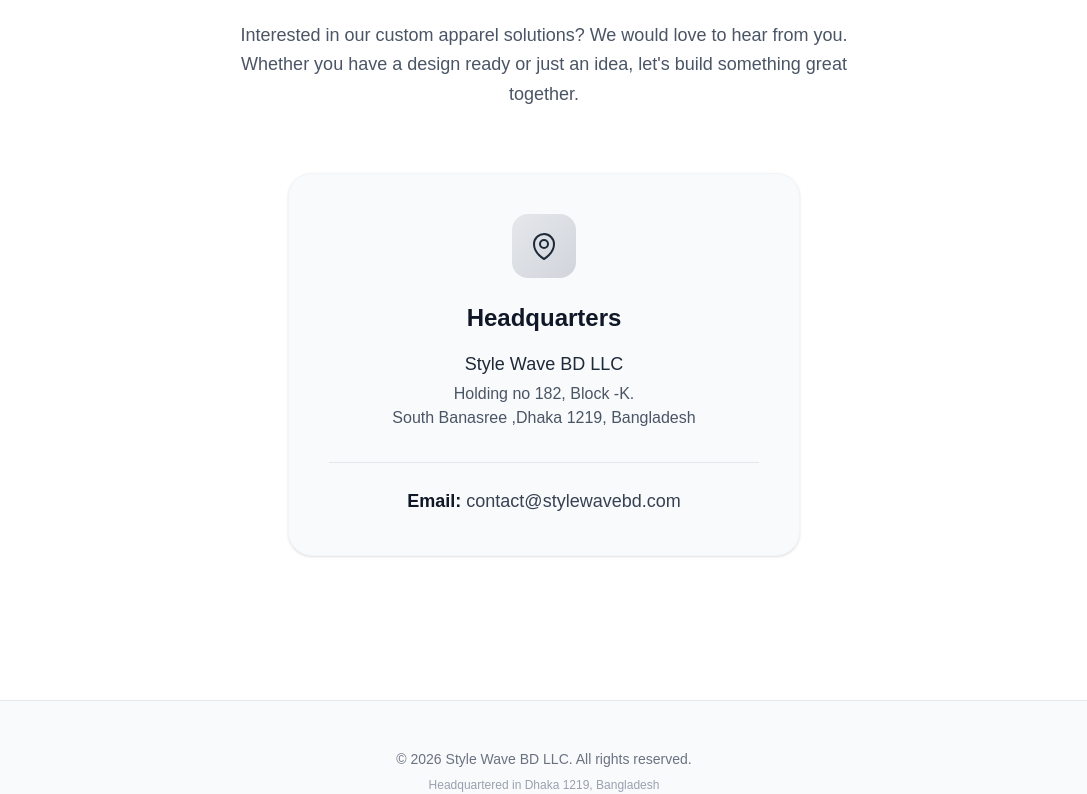
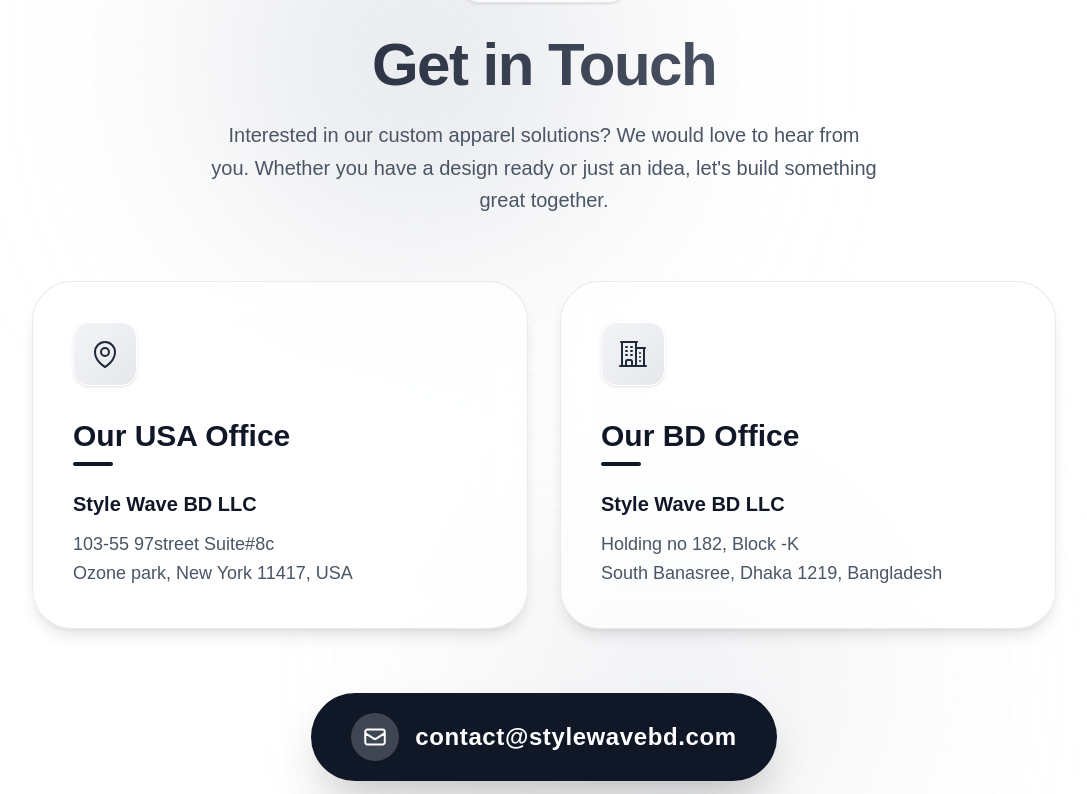
Before and after one commit to stylewavebdllc-maker/story-wave-bd-llc, a Next.js app: page /contact in a window 1280 px wide. Shown: the part 228-1022 px from the top of the page, without its empty margins (96-1183 px from the left). Built offline with nearby package versions, Linux system fonts and the light colour scheme.

Commit message:
Added the Updated Footer and Contact page with new office locations, enhanced layout, and improved user experience.

```diff
--- a/src/Components/Footer.jsx
+++ b/src/Components/Footer.jsx
@@ -6,7 +6,7 @@ export default function Footer() {
           <p className="text-gray-500 text-sm">
             © {new Date().getFullYear()} Style Wave BD LLC. All rights reserved.
           </p>
-          <p className="text-gray-400 text-xs mt-2">Headquartered in Dhaka 1219, Bangladesh</p>
+          <p className="text-gray-400 text-xs mt-2">Office in   New York 11417, USA | Dhaka 1219, Bangladesh</p>
         </div>
       </div>
     </footer>
--- a/src/app/contact/page.jsx
+++ b/src/app/contact/page.jsx
@@ -1,42 +1,96 @@
 export default function ContactPage() {
   return (
-    <div className="max-w-4xl mx-auto px-4 sm:px-6 lg:px-8 py-20 text-center">
+    <div className="relative min-h-screen py-24 overflow-hidden flex items-center justify-center">
+
+      {/* Background Decorative Glowing Orbs (Premium Effect) */}
+      <div className="absolute top-0 left-1/4 w-96 h-96 bg-gray-300 dark:bg-gray-700/20 rounded-full mix-blend-multiply dark:mix-blend-overlay filter blur-[120px] opacity-60"></div>
+      <div className="absolute bottom-0 right-1/4 w-96 h-96 bg-gray-200 dark:bg-gray-800/40 rounded-full mix-blend-multiply dark:mix-blend-overlay filter blur-[120px] opacity-60"></div>
+
+      <div className="relative z-10 max-w-6xl mx-auto px-4 sm:px-6 lg:px-8 w-full text-center">
+
+        {/* Top Badge */}
+        <div className="inline-flex items-center gap-2 px-5 py-2 rounded-full bg-white/60 dark:bg-gray-800/60 backdrop-blur-md border border-gray-200 dark:border-gray-700/50 text-sm font-semibold text-gray-800 dark:text-gray-300 mb-8 shadow-sm">
+          <span className="relative flex h-2.5 w-2.5">
+            <span className="animate-ping absolute inline-flex h-full w-full rounded-full bg-gray-500 opacity-75"></span>
+            <span className="relative inline-flex rounded-full h-2.5 w-2.5 bg-gray-700 dark:bg-gray-400"></span>
+          </span>
+          We are available
+        </div>
 
         {/* Heading */}
-      <h1 className="text-4xl md:text-5xl font-bold mb-6 text-gray-900 dark:text-white">
+        <h1 className="text-5xl md:text-6xl font-extrabold mb-6 text-transparent bg-clip-text bg-gradient-to-r from-gray-900 to-gray-500 dark:from-white dark:to-gray-500 tracking-tight">
           Get in Touch
         </h1>
 
         {/* Subheading */}
-      <p className="text-lg text-gray-600 dark:text-gray-300 mb-16 max-w-2xl mx-auto leading-relaxed">
+        <p className="text-lg md:text-xl text-gray-600 dark:text-gray-400 mb-16 max-w-2xl mx-auto leading-relaxed">
           Interested in our custom apparel solutions? We would love to hear from you.
           Whether you have a design ready or just an idea, let's build something great together.
         </p>
 
-      {/* Contact Card with Premium Hover & Dark Mode Effects */}
-      <div className="bg-gray-50 dark:bg-gray-800/50 p-10 rounded-3xl border border-gray-100 dark:border-gray-700/50 max-w-lg mx-auto shadow-sm dark:shadow-xl backdrop-blur-sm transition-all duration-300 hover:-translate-y-2 hover:shadow-lg dark:hover:shadow-gray-900/50 hover:border-gray-300 dark:hover:border-gray-600">
+        {/* Separate Cards Container for Addresses */}
+        <div className="grid grid-cols-1 md:grid-cols-2 gap-8 max-w-5xl mx-auto mb-16">
 
-        {/* Location Icon with Gradient Background */}
-        <div className="w-16 h-16 mx-auto mb-6 bg-gradient-to-br from-gray-200 to-gray-300 dark:from-gray-700 dark:to-gray-600 rounded-2xl flex items-center justify-center transform transition-transform hover:scale-110 duration-300">
+          {/* USA Office Card */}
+          <div className="group relative bg-white/70 dark:bg-gray-900/50 backdrop-blur-xl p-10 rounded-[2.5rem] border border-gray-200/80 dark:border-gray-700/50 shadow-lg dark:shadow-[0_0_40px_rgba(0,0,0,0.2)] text-left transition-all duration-500 hover:-translate-y-3 hover:shadow-2xl dark:hover:shadow-gray-800/30 dark:hover:border-gray-600 overflow-hidden">
+            <div className="absolute inset-0 bg-gradient-to-br from-gray-100/50 to-transparent dark:from-gray-800/30 dark:to-transparent opacity-0 group-hover:opacity-100 transition-opacity duration-500"></div>
+
+            <div className="relative z-10">
+              <div className="w-16 h-16 rounded-2xl bg-gradient-to-br from-gray-100 to-gray-200 dark:from-gray-800 dark:to-gray-700 flex items-center justify-center mb-8 shadow-sm border border-white dark:border-gray-600 group-hover:scale-110 transition-transform duration-500">
                 <svg className="w-8 h-8 text-gray-800 dark:text-white" fill="none" viewBox="0 0 24 24" stroke="currentColor" strokeWidth="1.5">
                   <path strokeLinecap="round" strokeLinejoin="round" d="M15 10.5a3 3 0 1 1-6 0 3 3 0 0 1 6 0Z" />
                   <path strokeLinecap="round" strokeLinejoin="round" d="M19.5 10.5c0 7.142-7.5 11.25-7.5 11.25S4.5 17.642 4.5 10.5a7.5 7.5 0 1 1 15 0Z" />
                 </svg>
               </div>
+              <h2 className="text-3xl font-bold text-gray-900 dark:text-white mb-2">Our USA Office</h2>
+              <div className="w-10 h-1 bg-gray-900 dark:bg-white rounded-full mb-6 group-hover:w-20 transition-all duration-500"></div>
 
-        {/* Address Information */}
-        <h2 className="text-2xl font-bold mb-4 text-gray-900 dark:text-white">Headquarters</h2>
-        <p className="text-gray-800 dark:text-gray-200 text-lg font-medium mb-1">Style Wave BD LLC</p>
-        <p className="text-gray-600 dark:text-gray-400">Holding no 182, Block -K. </p>
-        <p className="text-gray-600 dark:text-gray-400">South Banasree ,Dhaka 1219, Bangladesh </p>
+              <p className="text-gray-900 dark:text-gray-200 text-xl font-semibold mb-3">Style Wave BD LLC</p>
+              <p className="text-gray-600 dark:text-gray-400 text-lg leading-relaxed">103-55 97street Suite#8c<br/>Ozone park, New York 11417, USA</p>
+            </div>
+          </div>
 
-        {/* Divider & Email Section */}
-        <div className="mt-8 pt-6 border-t border-gray-200 dark:border-gray-700">
-          <p className="text-gray-700 dark:text-gray-300 text-lg">
-            <strong className="text-gray-900 dark:text-white font-semibold">Email:</strong> contact@stylewavebd.com
-          </p>
+          {/* Bangladesh Office Card */}
+          <div className="group relative bg-white/70 dark:bg-gray-900/50 backdrop-blur-xl p-10 rounded-[2.5rem] border border-gray-200/80 dark:border-gray-700/50 shadow-lg dark:shadow-[0_0_40px_rgba(0,0,0,0.2)] text-left transition-all duration-500 hover:-translate-y-3 hover:shadow-2xl dark:hover:shadow-gray-800/30 dark:hover:border-gray-600 overflow-hidden">
+            <div className="absolute inset-0 bg-gradient-to-br from-gray-100/50 to-transparent dark:from-gray-800/30 dark:to-transparent opacity-0 group-hover:opacity-100 transition-opacity duration-500"></div>
+
+            <div className="relative z-10">
+              <div className="w-16 h-16 rounded-2xl bg-gradient-to-br from-gray-100 to-gray-200 dark:from-gray-800 dark:to-gray-700 flex items-center justify-center mb-8 shadow-sm border border-white dark:border-gray-600 group-hover:scale-110 transition-transform duration-500">
+                <svg className="w-8 h-8 text-gray-800 dark:text-white" fill="none" viewBox="0 0 24 24" stroke="currentColor" strokeWidth="1.5">
+                  <path strokeLinecap="round" strokeLinejoin="round" d="M2.25 21h19.5m-18-18v18m10.5-18v18m6-13.5V21M6.75 6.75h.75m-.75 3h.75m-.75 3h.75m3-6h.75m-.75 3h.75m-.75 3h.75M6.75 21v-3.375c0-.621.504-1.125 1.125-1.125h2.25c.621 0 1.125.504 1.125 1.125V21M3 3h12m-.75 4.5H21m-3.75 3.75h.008v.008h-.008v-.008Zm0 3h.008v.008h-.008v-.008Zm0 3h.008v.008h-.008v-.008Z" />
+                </svg>
+              </div>
+              <h2 className="text-3xl font-bold text-gray-900 dark:text-white mb-2">Our BD Office</h2>
+              <div className="w-10 h-1 bg-gray-900 dark:bg-white rounded-full mb-6 group-hover:w-20 transition-all duration-500"></div>
+
+              <p className="text-gray-900 dark:text-gray-200 text-xl font-semibold mb-3">Style Wave BD LLC</p>
+              <p className="text-gray-600 dark:text-gray-400 text-lg leading-relaxed">Holding no 182, Block -K<br/>South Banasree, Dhaka 1219, Bangladesh</p>
+            </div>
+          </div>
 
         </div>
+
+        {/* ULTRA PREMIUM Email Banner Button */}
+        <a
+          href="mailto:contact@stylewavebd.com"
+          className="group relative inline-flex items-center justify-center gap-5 bg-gray-900 dark:bg-white text-white dark:text-gray-900 px-10 py-5 rounded-full shadow-2xl transition-all duration-500 hover:scale-105 hover:shadow-[0_0_40px_rgba(0,0,0,0.3)] dark:hover:shadow-[0_0_40px_rgba(255,255,255,0.3)] overflow-hidden"
+        >
+          {/* Animated Glow inside button on hover */}
+          <div className="absolute inset-0 bg-gradient-to-r from-gray-800 to-black dark:from-gray-100 dark:to-white opacity-0 group-hover:opacity-100 transition-opacity duration-500"></div>
+
+          {/* Content (Z-10 to stay above background) */}
+          <div className="relative z-10 flex items-center gap-4">
+            {/* Elegant Circular Icon Box */}
+            <div className="w-12 h-12 flex items-center justify-center rounded-full bg-white/20 dark:bg-black/10 backdrop-blur-sm group-hover:scale-110 transition-transform duration-300">
+              <svg className="w-6 h-6" fill="none" viewBox="0 0 24 24" stroke="currentColor" strokeWidth="2">
+                <path strokeLinecap="round" strokeLinejoin="round" d="M21.75 6.75v10.5a2.25 2.25 0 0 1-2.25 2.25h-15a2.25 2.25 0 0 1-2.25-2.25V6.75m19.5 0A2.25 2.25 0 0 0 19.5 4.5h-15a2.25 2.25 0 0 0-2.25 2.25m19.5 0v.243a2.25 2.25 0 0 1-1.07 1.916l-7.5 4.615a2.25 2.25 0 0 1-2.36 0L3.32 8.91a2.25 2.25 0 0 1-1.07-1.916V6.75" />
+              </svg>
+            </div>
+
+            {/* Text */}
+            <span className="text-xl md:text-2xl font-bold tracking-wide">contact@stylewavebd.com</span>
+          </div>
+        </a>
 
       </div>
     </div>
```
Lines whose indentation alone changed are shown as unchanged.
